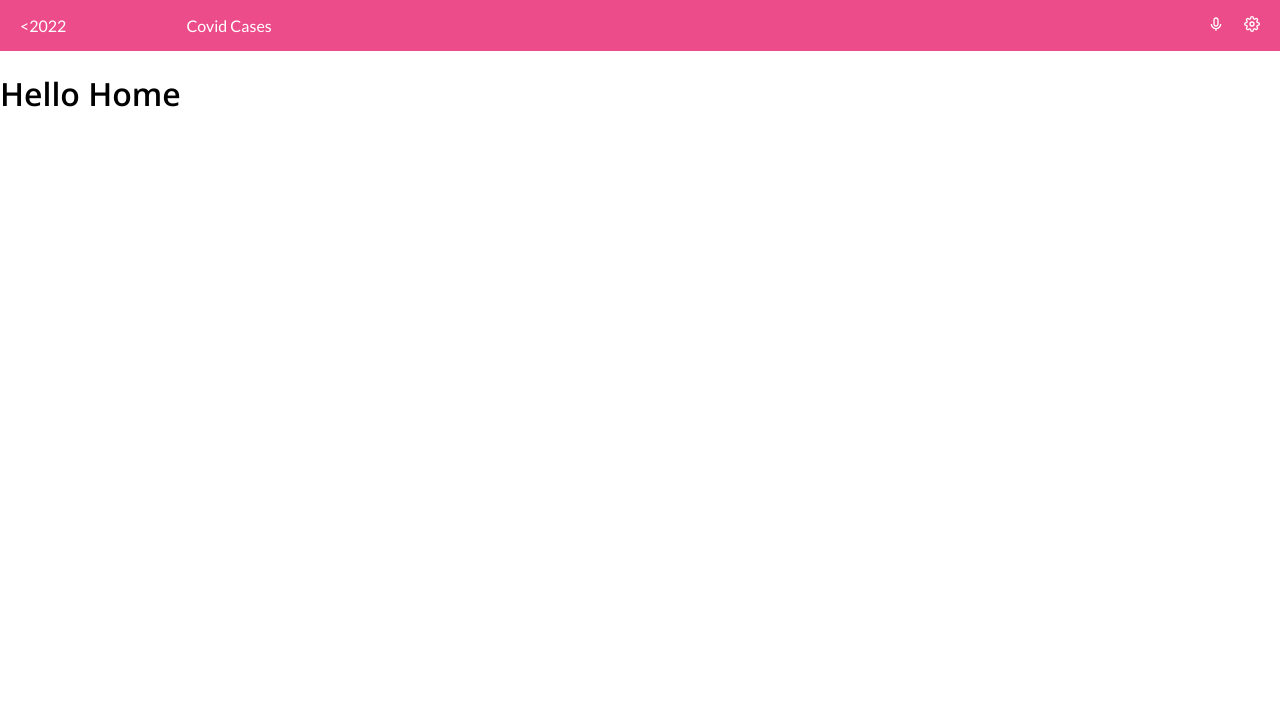
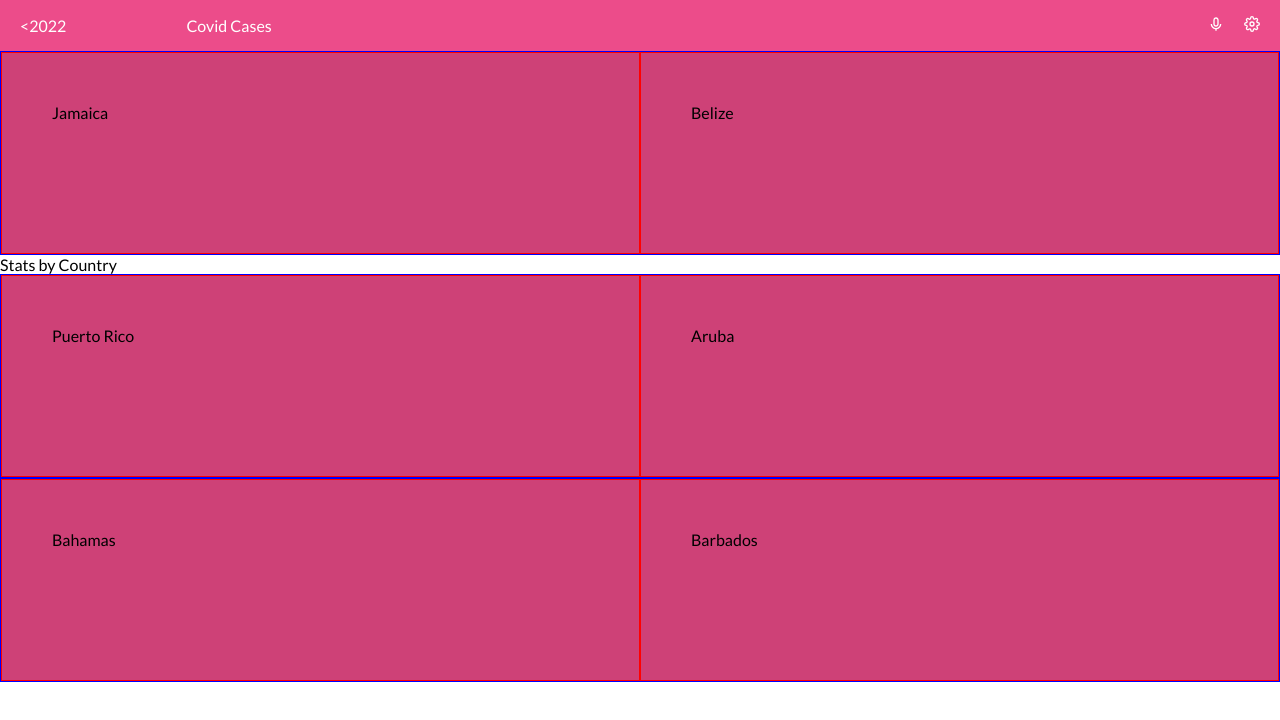
Before and after one commit to ocrearyy/covid-metrics-webapp, a React (Create React App) app: page / in a window 1280 px wide. Shown: the top 720 px of the page. Built offline with nearby package versions, Linux system fonts and the light colour scheme; no server answers.

Commit message:
created boxes

```diff
--- a/src/App.css
+++ b/src/App.css
@@ -3,6 +3,8 @@
 
 body {
   font-family: 'Lato', sans-serif;
+  margin: 0;
+  height: 100%;
 }
 
 h1,
@@ -50,3 +52,26 @@ li {
 .microphone {
   margin-right: 20px;
 }
+
+/* ...................Grid systems  .................*/
+
+.outer {
+  display: flex;
+  min-height: 100%;
+  flex-direction: column; /* added */
+}
+
+.row {
+  border: 1px solid blue;
+  display: flex;
+  flex: 1; /* added */
+}
+
+.item {
+  background-color: #CE4177;
+  border: 1px solid red;
+  flex: 1; /* added */
+  width: 300px;
+  height: 100px;
+  padding: 50px;
+}
--- a/src/components/Home.js
+++ b/src/components/Home.js
@@ -1,8 +1,32 @@
 import React from 'react';
+
+fetch("https://api.covid19tracking.narrativa.com/api/2020-03-22")
+.then(res => {
+  console.log('RESOLVED!', res);
+  res.json(),then(data => console.log('JSON convert', data))
+})
+.catch(e => {
+  console.log('ERROR!', e)
+});
+
 
 const Home = () => (
   <div className="home">
-    <h1>Hello Home</h1>
+    <div className="outer">
+  <div className="row">
+    <div className="item">Jamaica</div>
+    <div className="item">Belize</div>
+  </div>
+  <div>Stats by Country</div>
+  <div className="row">
+    <div className="item">Puerto Rico</div>
+    <div className="item">Aruba</div>
+  </div>
+  <div className="row">
+    <div className="item">Bahamas</div>
+    <div className="item">Barbados</div>
+  </div>
+</div>
   </div>
 );
 
```
Also changed, not shown: src/redux/API.js (added, +26 -0 lines), src/redux/ConfigureStore.js (added), src/redux/Display/reduxDisplay.js (added), src/redux/Home/reduxHome.js (added).
